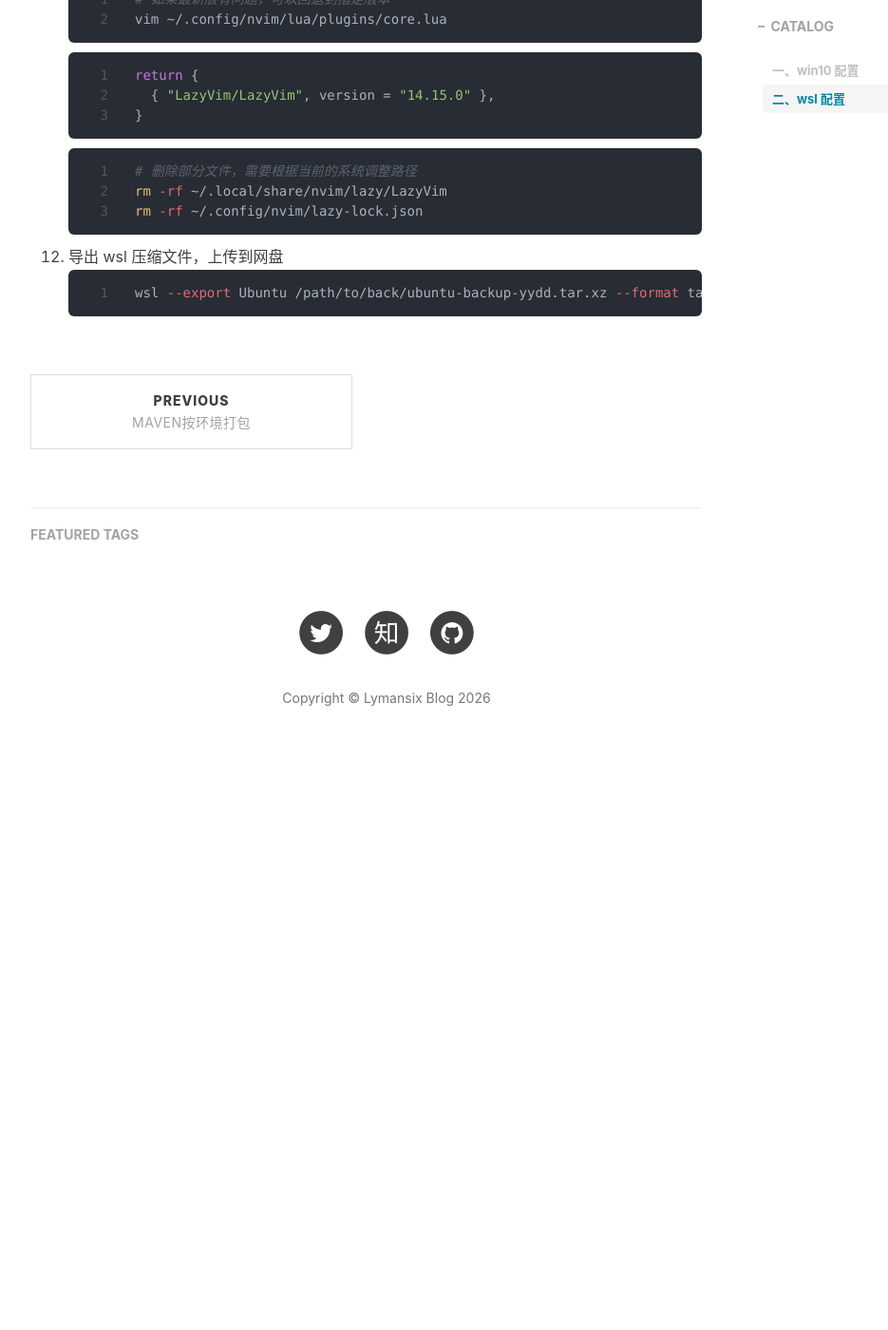
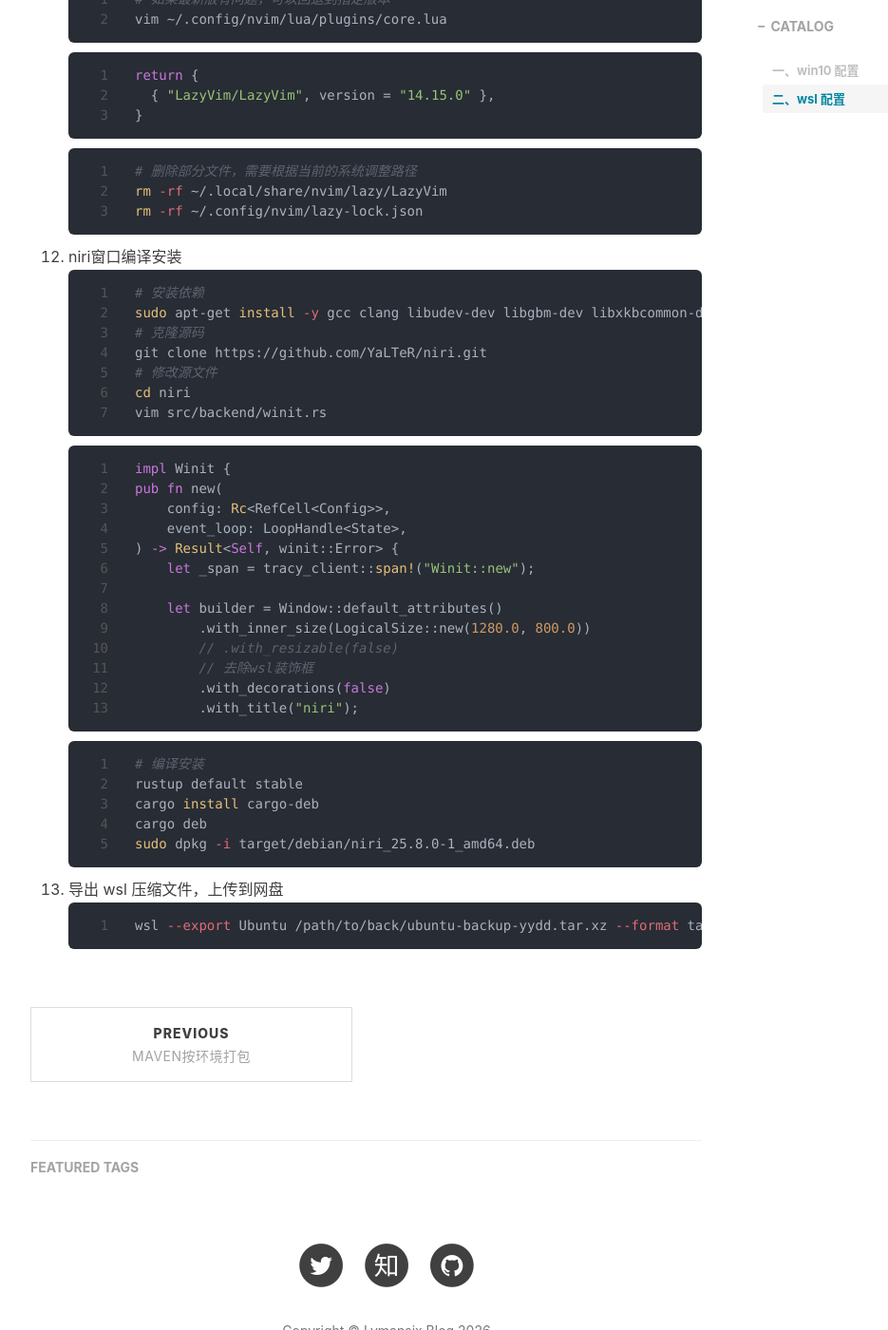
Before and after one commit to lymansix/lymansix.github.io, a Jekyll site: the page built from _posts/2025-09-28-.md, in a window 1280 px wide and 1400 px high, scrolled down 9178 px. Shown: the whole window at 95% size, without its empty margins (233-1168 px from the left). Built offline with Jekyll 4.4.1, drawn with Linux system fonts in a browser that asks for light colours; nearby versions of some CDN libraries; comment, search, counter and statistics services are not loaded; before the commit the page ends 9990 px from its top, so only the background shows below that.

Commit message:
add niri install

````diff
--- a/_posts/2025-09-28-.md
+++ b/_posts/2025-09-28-.md
@@ -436,6 +436,38 @@ tags: [dev, wsl]
     rm -rf ~/.config/nvim/lazy-lock.json
     ```
 
+11. niri窗口编译安装
+    ```sh
+    # 安装依赖
+    sudo apt-get install -y gcc clang libudev-dev libgbm-dev libxkbcommon-dev libegl1-mesa-dev libwayland-dev libinput-dev libdbus-1-dev libsystemd-dev libseat-dev libpipewire-0.3-dev libpango1.0-dev libdisplay-info-dev
+    # 克隆源码
+    git clone https://github.com/YaLTeR/niri.git
+    # 修改源文件
+    cd niri
+    vim src/backend/winit.rs
+    ```
+    ```rust
+    impl Winit {
+    pub fn new(
+        config: Rc<RefCell<Config>>,
+        event_loop: LoopHandle<State>,
+    ) -> Result<Self, winit::Error> {
+        let _span = tracy_client::span!("Winit::new");
+
+        let builder = Window::default_attributes()
+            .with_inner_size(LogicalSize::new(1280.0, 800.0))
+            // .with_resizable(false)
+            // 去除wsl装饰框
+            .with_decorations(false)
+            .with_title("niri");
+    ```
+    ```sh
+    # 编译安装
+    rustup default stable
+    cargo install cargo-deb
+    cargo deb
+    sudo dpkg -i target/debian/niri_25.8.0-1_amd64.deb
+    ```
 12. 导出 wsl 压缩文件，上传到网盘
     ```sh
     wsl --export Ubuntu /path/to/back/ubuntu-backup-yydd.tar.xz --format tar.xz
````
